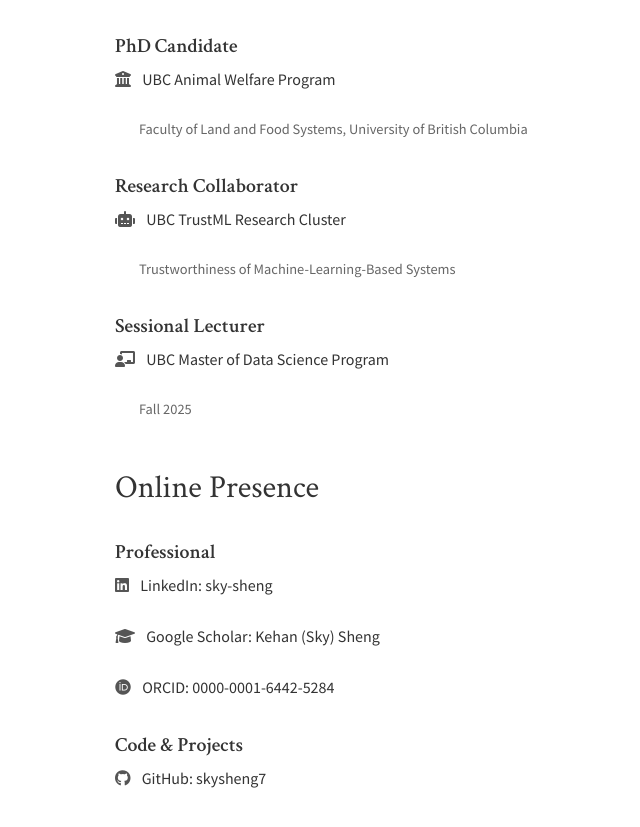
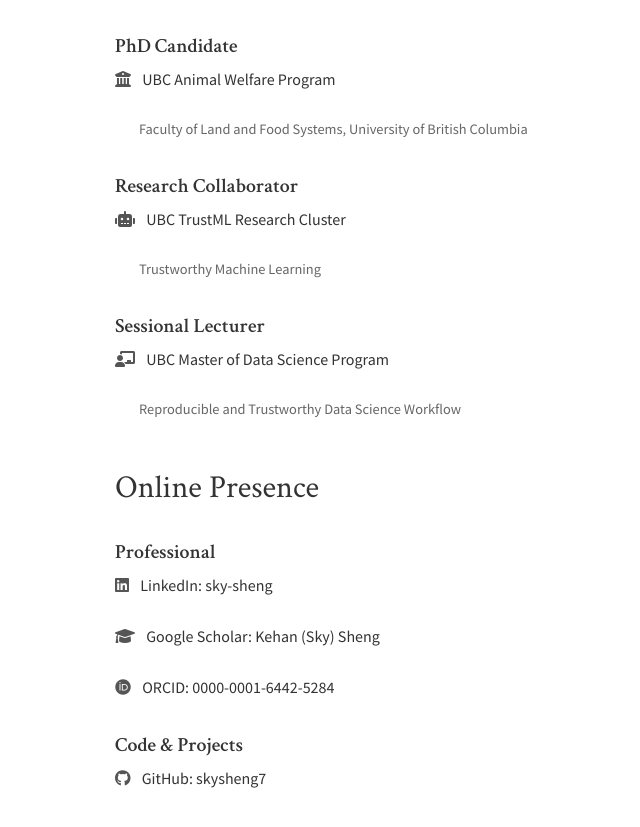
Before and after one commit to skysheng7/skysheng7.github.io, a Jekyll site: the page built from contact.html, in a window 1280 px wide and 900 px high, scrolled down 732 px. Shown: the top 827 px of the window, without its empty margins (57-697 px from the left). Built offline with Jekyll 4.4.1, drawn with Linux system fonts in a browser that asks for light colours.

Commit message:
update abbriviation

```diff
--- a/contact.html
+++ b/contact.html
@@ -35,13 +35,13 @@
         <div style="margin-bottom: 1.5rem;">
             <h3>Research Collaborator</h3>
             <p><i class="fas fa-robot" style="margin-right: 0.5rem;"></i> <a href="https://trustml.ubc.ca/profiles/sky-sheng" target="_blank">UBC TrustML Research Cluster</a></p>
-            <p style="margin-left: 1.5rem; color: #666; font-size: 0.9rem;">Trustworthiness of Machine-Learning-Based Systems</p>
+            <p style="margin-left: 1.5rem; color: #666; font-size: 0.9rem;">Trustworthy Machine Learning</p>
         </div>
 
         <div style="margin-bottom: 1.5rem;">
             <h3>Sessional Lecturer</h3>
             <p><i class="fas fa-chalkboard-teacher" style="margin-right: 0.5rem;"></i> <a href="https://ubc-mds.github.io/descriptions/" target="_blank">UBC Master of Data Science Program</a></p>
-            <p style="margin-left: 1.5rem; color: #666; font-size: 0.9rem;">Fall 2025</p>
+            <p style="margin-left: 1.5rem; color: #666; font-size: 0.9rem;">Reproducible and Trustworthy Data Science Workflow</p>
         </div>
     </div>
 </div>
--- a/index.html
+++ b/index.html
@@ -51,7 +51,7 @@
 
     <div class="publication-item">
         <div class="publication-title">🤝 Collaborator at UBC TrustML</div>
-        <div class="publication-venue">University of British Columbia</div>
+        <div class="publication-venue">University of British Columbia Trustworthy Machine Learning</div>
         <div class="publication-description">Joined as a collaborator at UBC TrustML, contributing to research on building reliable, secure, explainable, and ethical AI systems.</div>
         <div class="publication-links">
             <a href="https://trustml.ubc.ca/profiles/sky-sheng" target="_blank">Website</a>
```
